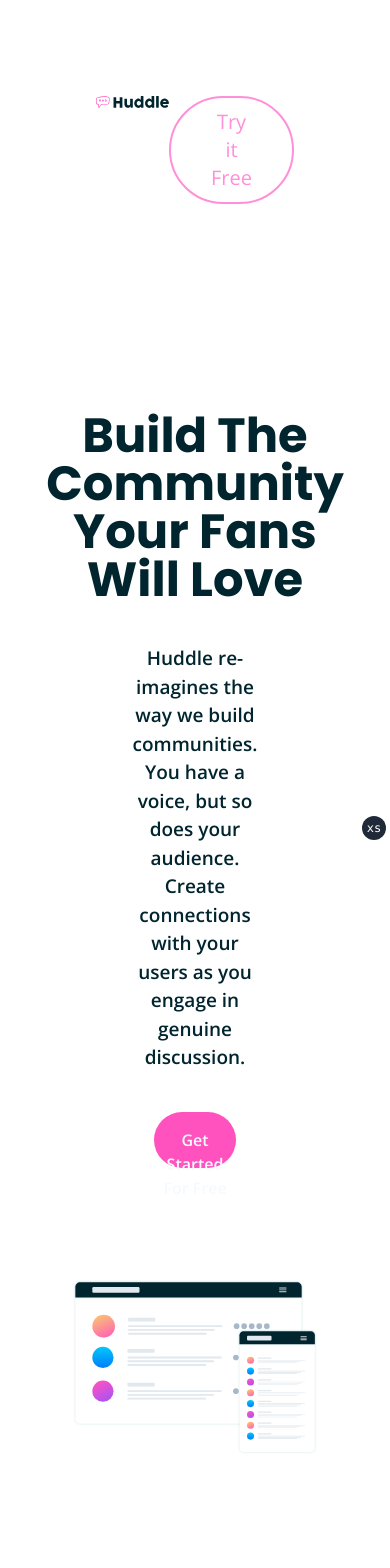
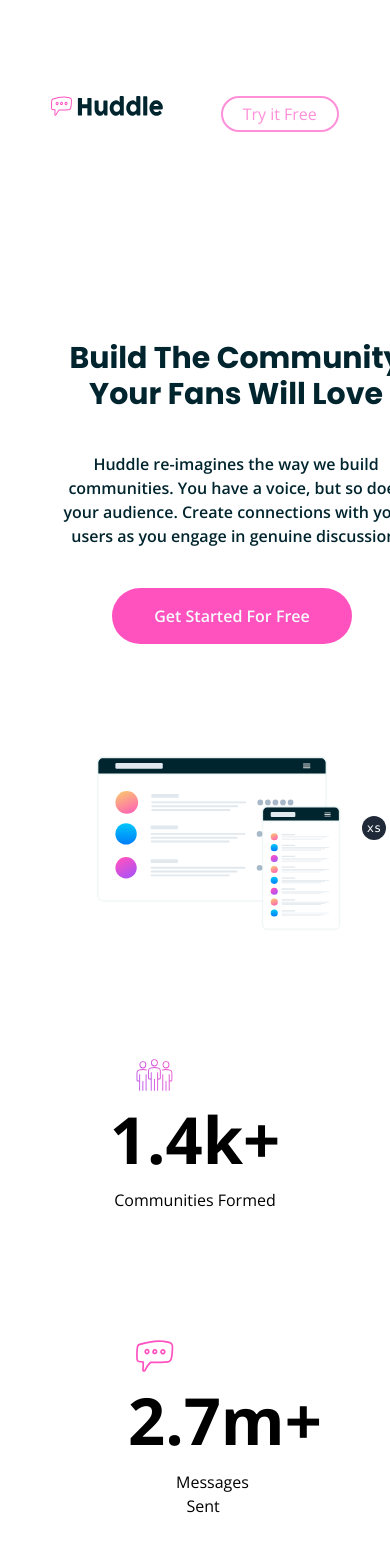
Before and after one commit to sheikhfarook/huddle-landing-page-section, a React (Vite) app: page / in a window 390 px wide. Shown: the top 1568 px of the page. Built offline with nearby package versions, Linux system fonts and the light colour scheme.

Commit message:
header mobile screen is completed

```diff
--- a/src/components/huddleheading/community/communitypopularlity.jsx
+++ b/src/components/huddleheading/community/communitypopularlity.jsx
@@ -5,24 +5,23 @@ const CommunityPopular = () => {
   return (
     <div className="">
       <img
-        className="mt-28 justify-center m-auto w-9/12"
+        className="mt-28 justify-center m-auto w-9/12 max-sm:mx-16"
         src={huddles}
         alt=""
       />
-      <div className="flex gap-10 justify-evenly font-opensans text-center mt-32">
+      <div className="flex gap-10 justify-evenly font-opensans text-center mt-32 max-sm:flex-col max-sm:gap-32">
         <div className="">
-          <img className="h-8" src={icon} alt="" />
+          <img className="h-8 max-sm:mx-[6.5rem]" src={icon} alt="" />
           <div>
             <p className="font-[700] text-[65px]"> 1.4k+</p>
             <p className="">Communities Formed</p>
           </div>
         </div>
         <div>
-          <img className="h-8" src={msg} alt="" />
-
+          <img className="h-8 max-sm:mx-[6.5rem]" src={msg} alt="" />
           <div>
-            <p className="font-[700] text-[65px]"> 2.7m+</p>
-            <p className=""> Messages Sent</p>
+            <p className="font-[700] text-[65px] max-sm:mx-[6rem] "> 2.7m+</p>
+            <p className="max-sm:w-1/6 max-sm:mx-[9rem]"> Messages Sent</p>
           </div>
         </div>
       </div>
--- a/src/components/huddleheading/community/huddlefans.jsx
+++ b/src/components/huddleheading/community/huddlefans.jsx
@@ -2,16 +2,18 @@ const Community = () => {
   return (
     <div className="text-center space-y-10 mt-52">
       <div className="space-y-10">
-        <h1 className="font-poppins text-5xl text-[#00252E] w-11/12 m-auto">
+        <h1 className="font-poppins text-5xl text-[#00252E] w-11/12 m-auto max-sm:w-[25.5rem] max-sm:text-3xl">
           Build The Community Your Fans Will Love
         </h1>
-        <p className="font-opensans font-[600] text-[#00252E] text-[19px] m-auto w-5/12">
+        <p className="font-opensans font-[600] text-[#00252E] text-[19px] m-auto w-5/12 max-sm:w-[23rem] max-sm:mx-5 max-sm:text-base">
           Huddle re-imagines the way we build communities. You have a voice, but
           so does your audience. Create connections with your users as you
           engage in genuine discussion.
         </p>
       </div>
-      <div className="font-opensans font-[600] bg-[#FF52BF] rounded-full h-14 w-1/4 m-auto ">
+      <div
+        className="font-opensans font-[600] bg-[#FF52BF] rounded-full h-14 w-1/4 m-auto
+      max-sm:w-[15rem] max-sm:mx-20">
         <p className="py-4 text-[#F5FAFF] ">Get Started For Free</p>
       </div>
     </div>
--- a/src/components/huddleheading/huddleheading.jsx
+++ b/src/components/huddleheading/huddleheading.jsx
@@ -2,14 +2,14 @@ import logo from "../../assets/images/logo.svg";
 
 const HuddleHeading = () => {
   return (
-    <div className="flex justify-between m-[4rem] ">
+    <div className="flex justify-between m-[4rem] max-sm:mx-[1.2rem] ">
       <div>
-        <img src={logo} alt="" />
+        <img className="max-sm:h-5 max-sm:w-[7rem]" src={logo} alt="" />
       </div>
       <div
-        className="border-2 border-[#FF8FD8] text-[#FF8FD8] px-10 py-2.5 rounded-full
-      ">
-        <p className="font-opensans text-xl">Try it Free</p>
+        className="border-2 border-[#FF8FD8] text-[#FF8FD8]  px-10 py-2.5 rounded-full
+        max-sm:py-1 max-sm:px-5 ">
+        <p className="font-opensans text-xl max-sm:text-base ">Try it Free</p>
       </div>
     </div>
   );
```
